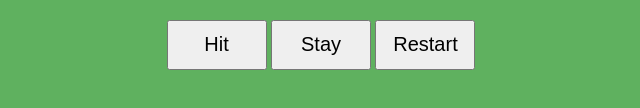
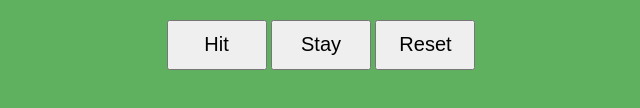
Before and after one commit to landoE324/BlackJack, a plain HTML site: page index.html in a window 1280 px wide. Shown: the part 496-604 px from the top of the page, 319-959 px from the left. Drawn offline with Linux system fonts and the light colour scheme.

Commit message:
fixed issue with button

```diff
--- a/index.html
+++ b/index.html
@@ -19,7 +19,7 @@
     <br>
     <button id="hit">Hit</button>
     <button id="stay">Stay</button>
-    <button id="restart">Restart</button>
+    <button id="reset">Reset</button>
     <p id="results"></p>
 </body>
 </html>
```
